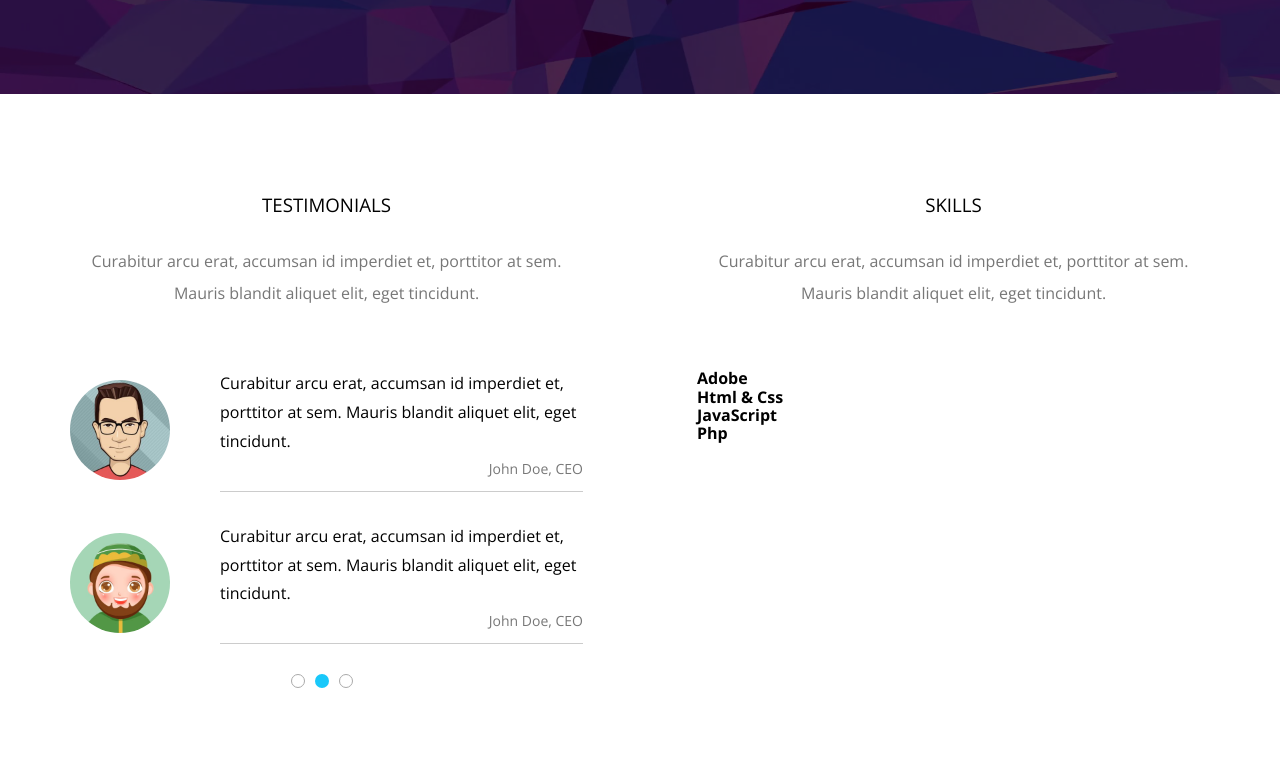
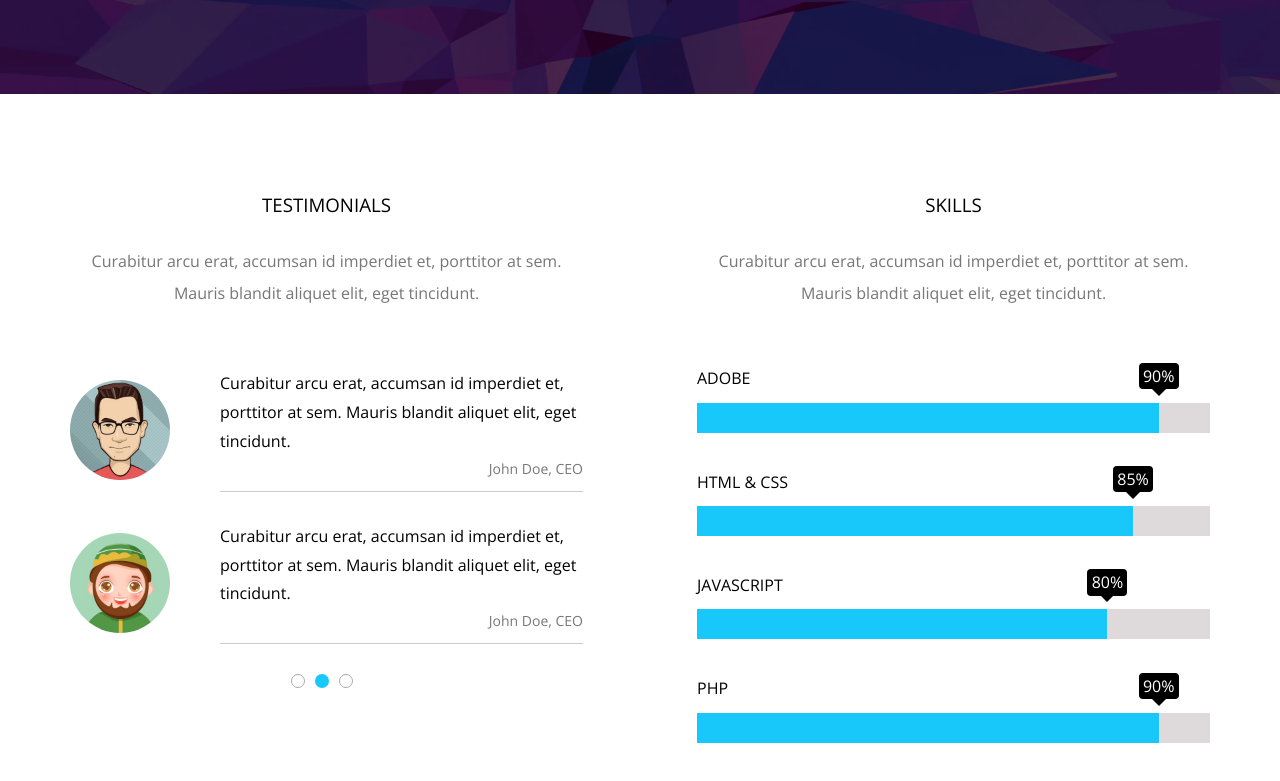
Before and after one commit to Abdelrahman984/Html_Css_Template_2, a plain HTML site: page index.html in a window 1280 px wide. Shown: the part 5008-5789 px from the top of the page. Drawn offline with nearby package versions, Linux system fonts and the light colour scheme.

Commit message:
Add skills section styles for progress indicators

```diff
--- a/css/style.css
+++ b/css/style.css
@@ -683,6 +683,46 @@ header nav .form i:hover {
   background-color: var(--main-color);
   transition: 0.3s;
 }
+.our-skills .skills .prog-holder {
+  margin-bottom: 40px;
+}
+.our-skills .skills .prog-holder h4 {
+  margin-bottom: 15px;
+  font-weight: normal;
+  text-transform: uppercase;
+}
+.our-skills .skills .prog-holder .prog {
+  height: 30px;
+  background-color: #dedadc;
+}
+.our-skills .skills .prog-holder .prog span {
+  position: relative;
+  height: 100%;
+  background-color: var(--main-color);
+  display: block;
+}
+.our-skills .skills .prog-holder .prog span::before {
+  content: attr(data-progress);
+  position: absolute;
+  background-color: black;
+  color: white;
+  top: -40px;
+  right: -20px;
+  padding: 4px 0;
+  width: 40px;
+  text-align: center;
+  border-radius: 4px;
+}
+.our-skills .skills .prog-holder .prog span::after {
+  content: "";
+  position: absolute;
+  right: -8px;
+  top: -15px;
+  width: 0;
+  height: 0;
+  border: 8px solid transparent;
+  border-top-color: black;
+}
 /* End Skills */
 
 /* Start Contact */
```
